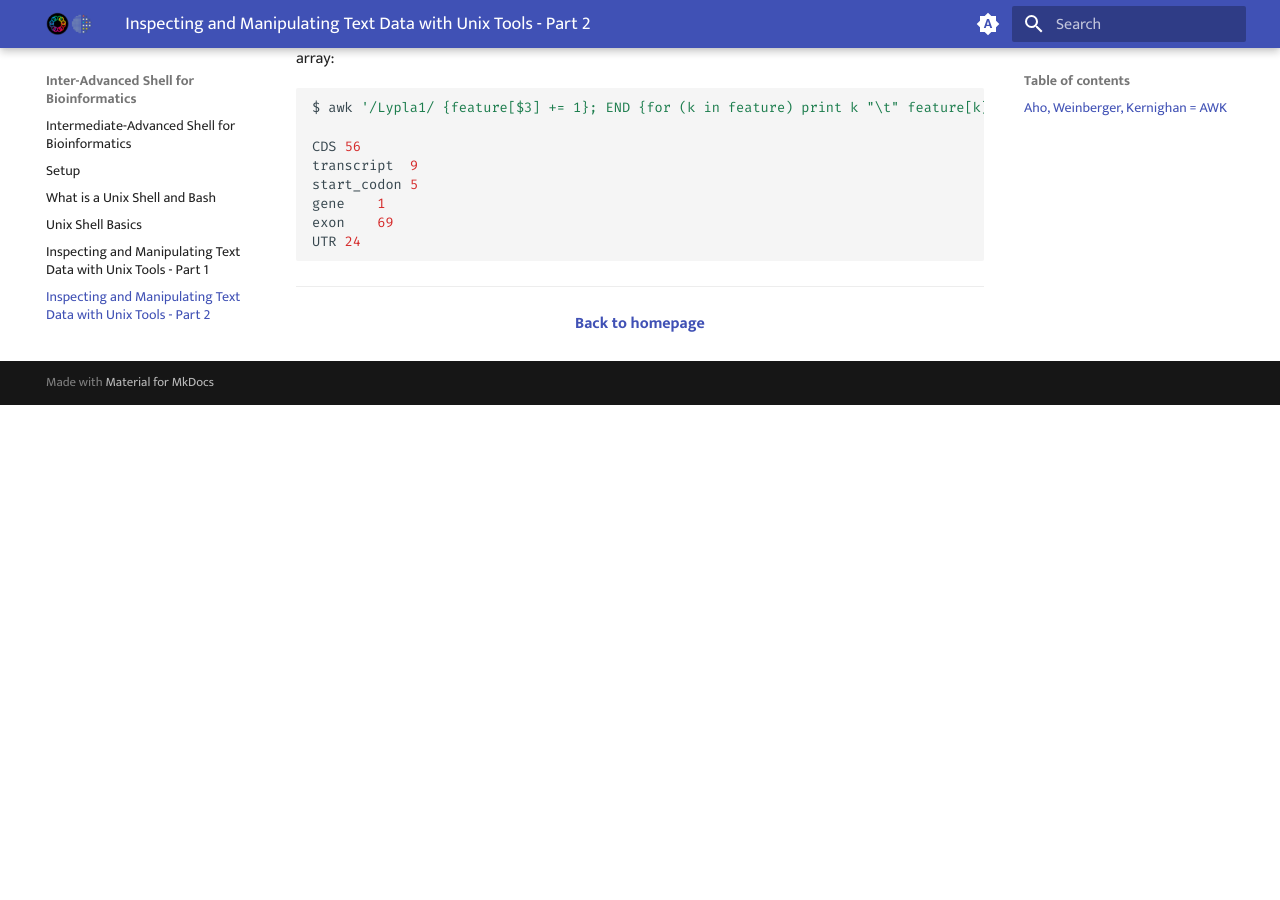
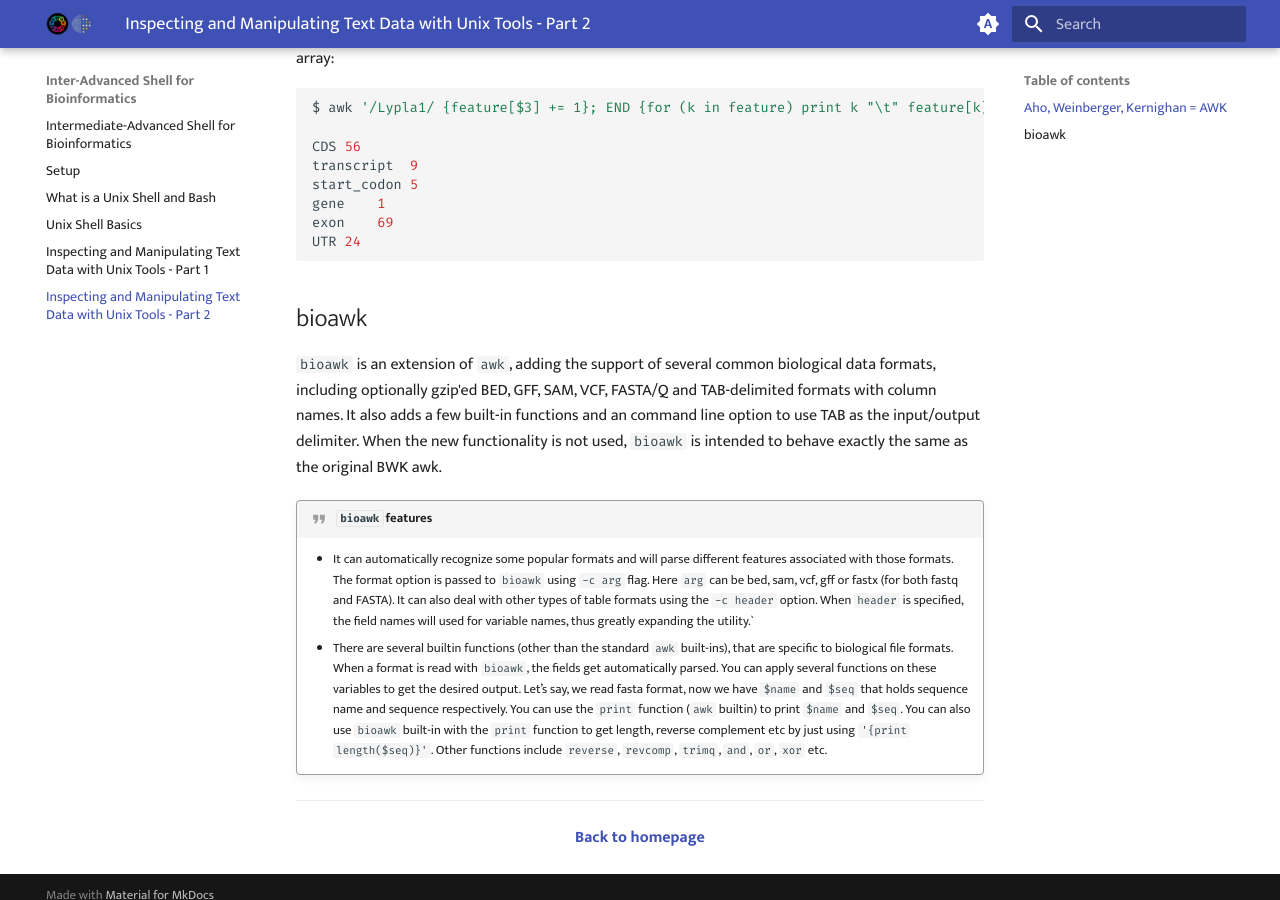
Before and after one commit to GenomicsAotearoa/shell-for-bioinformatics, an MkDocs documentation site: the page built from docs/5_inspectmanipulate2.md, in a window 1280 px wide and 900 px high, scrolled down 4494 px. Built offline with MkDocs 1.6.1 and Material for MkDocs 9.7.7, drawn with Linux system fonts in a browser that asks for light colours; before the commit the page ends 4899 px from its top, so only the background shows below that.

Commit message:
populate bioawk

````diff
--- a/docs/5_inspectmanipulate2.md
+++ b/docs/5_inspectmanipulate2.md
@@ -168,5 +168,17 @@ gene	1
 exon	69
 UTR	24
 ```
+
+
+## bioawk
+
+`bioawk` is an extension of `awk`, adding the support of several common biological data formats, including optionally gzip'ed BED, GFF, SAM, VCF, FASTA/Q and TAB-delimited formats with column names. It also adds a few built-in functions and an command line option to use TAB as the input/output delimiter. When the new functionality is not used, `bioawk` is intended to behave exactly the same as the original BWK awk.
+
+!!! quote "`bioawk` features"
+
+      - It can automatically recognize some popular formats and will parse different features associated with those formats. The format option is passed to `bioawk` using `-c arg` flag. Here `arg` can be bed, sam, vcf, gff or fastx (for both fastq and FASTA). It can also deal with other types of table formats using the `-c header` option. When `header` is specified, the field names will used for variable names, thus greatly expanding the utility.`
+      - There are several builtin functions (other than the standard `awk` built-ins), that are specific to biological file formats. When a format is read with `bioawk`, the fields get automatically parsed. You can apply several functions on these variables to get the desired output. Let’s say, we read fasta format, now we have `$name` and `$seq` that holds sequence name and sequence respectively. You can use the `print` function (`awk` builtin) to print `$name` and `$seq`. You can also use `bioawk` built-in with the `print` function to get length, reverse complement etc by just using `'{print length($seq)}'`. Other functions include `reverse`, `revcomp`, `trimq`, `and`, `or`, `xor` etc.
+
+
 - - -
 <p align="center"><b><a class="btn" href="https://genomicsaotearoa.github.io/bash-for-bioinformatics/" style="background: var(--bs-dark);font-weight:bold">Back to homepage</a></b></p>
````
